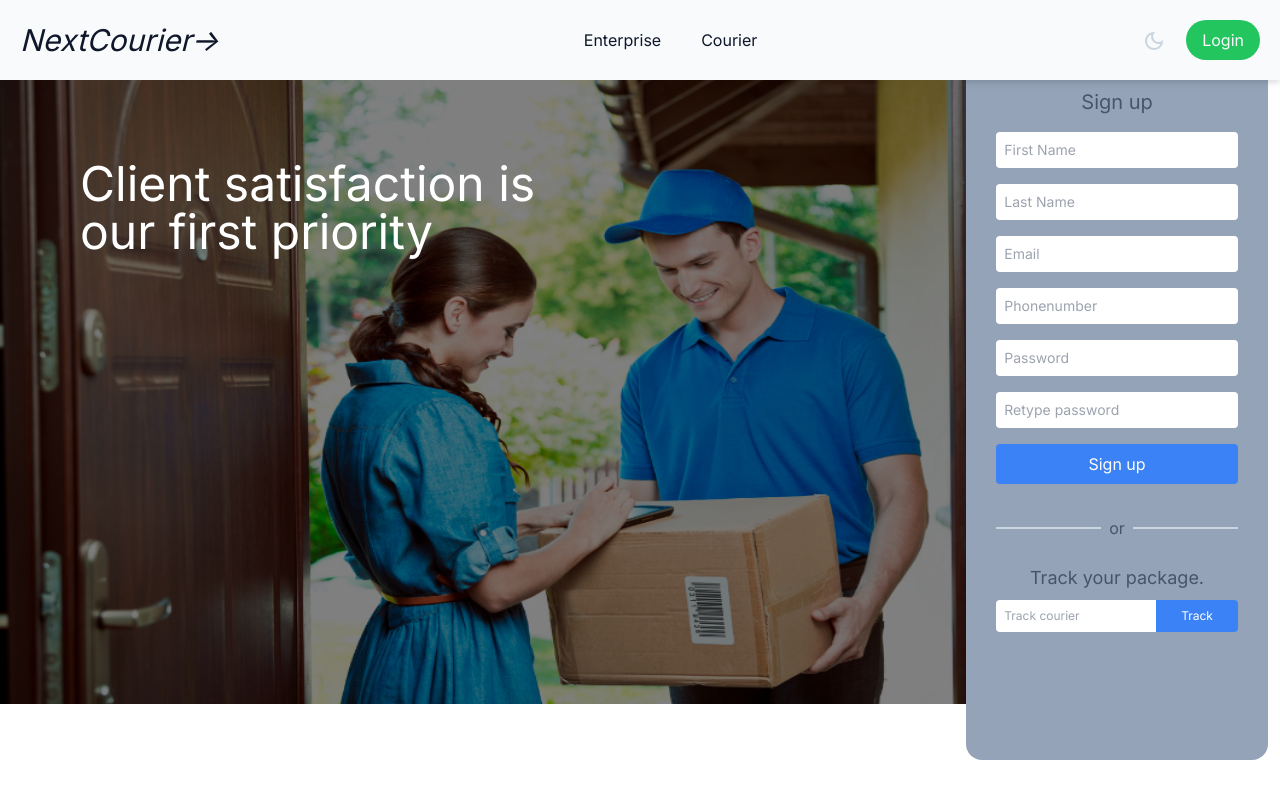
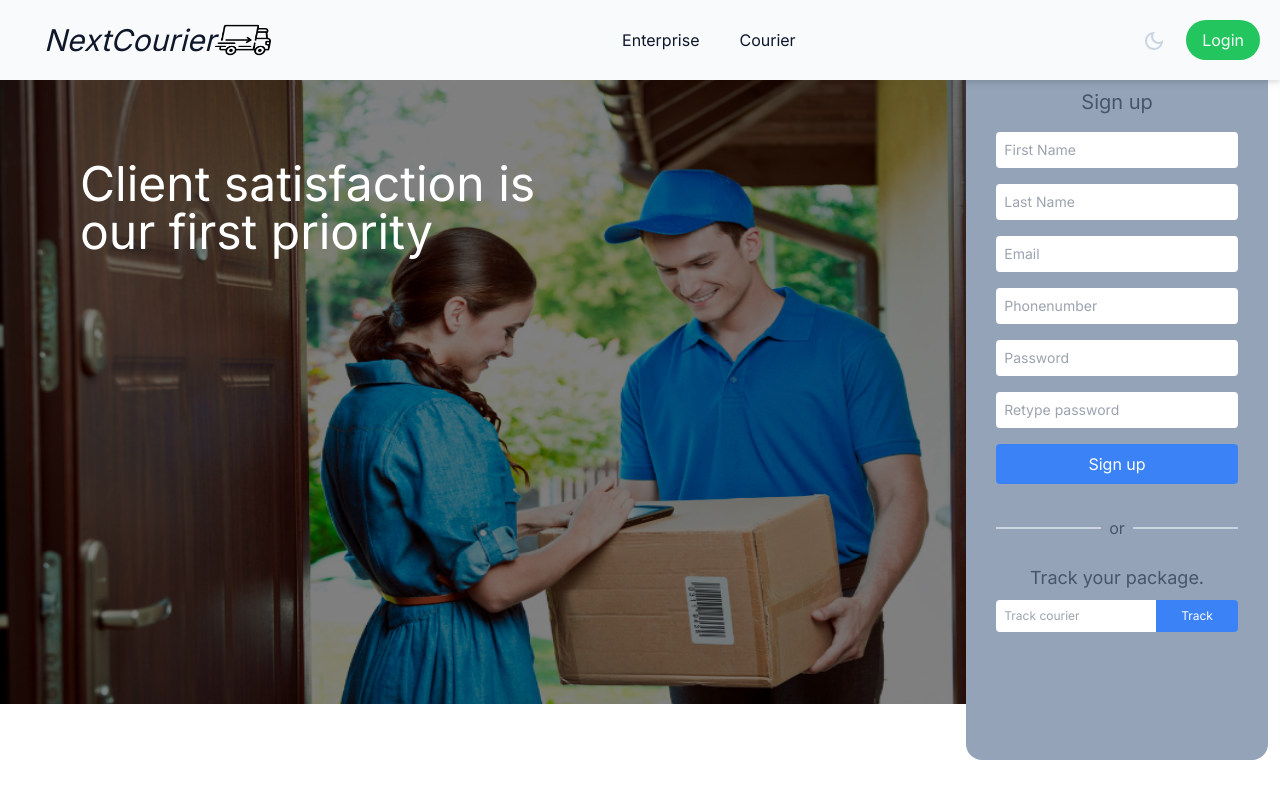
Before and after one commit to sayem499/Courier-NextJs-App, a Next.js app in the folder frontend/courier-next-app/: page / in a window 1280 px wide. Shown: the top 800 px of the page. Built offline with nearby package versions, Linux system fonts and the light colour scheme.

Commit message:
Added logo image on web app and made minor fixes.

```diff
--- a/frontend/courier-next-app/components/header.tsx
+++ b/frontend/courier-next-app/components/header.tsx
@@ -137,9 +137,10 @@ const Header: React.FC = () => {
     return (
         <>
             <header className={`flex w-full h-[10%] justify-between items-center dark:bg-slate-700  bg-slate-50 ${showLogin ? '' : 'drop-shadow-md'}`}>
-
-                <span className="text-sm text-slate-900 dark:text-slate-300 md:text-xl xl:text-3xl ml-5 italic ">NextCourier-&gt;</span>
-
+                <div className='flex justify-normal items-center bg-slate-50 ml-6 rounded-sm dark:shadow-white '>
+                    <span className="text-sm text-slate-900 md:text-xl xl:text-3xl ml-5 italic ">NextCourier</span>
+                    <img className='w-14 h-12 mr-6' src={'/fast-delivery-truck.png'}/>
+                </div>
                 {user ? <button className=' sm:flex items-center justify-center hidden h-[60%] w-[10%]
                     dark:border  rounded-lg text-sm shadow-md' onClick={openTrack}><GpsFixedIcon className='text-sm mr-1' />Track Parcel</button> : ''}
 
--- a/frontend/courier-next-app/components/track_parcel.tsx
+++ b/frontend/courier-next-app/components/track_parcel.tsx
@@ -62,7 +62,7 @@ const Track: React.FC<{ closeTrack: (event: React.MouseEvent<HTMLDivElement> | v
             <div className='h-[85%] w-[75%] flex flex-col items-center bg-white dark:bg-slate-700 pt-28 rounded '>
                 {user && <div className='flex'>
                     <input value={trackerId} onChange={e => setTrackerId(e.target.value)} placeholder='Enter tracker ID'
-                        className='rounded-l-md text-center text-black' type='text'></input>
+                        className='rounded-l-md text-center text-black border-2 dark:border-none' type='text'></input>
 
                     <button className="bg-blue-500 hover:bg-blue-700 hover:shadow-blue-500
                      text-white sm:text-xs text-sm p-2 item-center rounded-r-md" onClick={handleClick}>Track</button>
@@ -94,7 +94,7 @@ const Track: React.FC<{ closeTrack: (event: React.MouseEvent<HTMLDivElement> | v
 
                 </div>
 
-                {parcelStatus && <div className='h-[50%] w-[70%] bg-white rounded-md pt-2 flex flex-col overflow-scroll'>
+                {parcelStatus && <div className='h-[50%] w-[70%] bg-white rounded-md pt-2 flex flex-col overflow-scroll border-2 dark:border-none'>
                     {
                         parcelStatus?.parcelStatus.map((item) => (
                             <span className='m-2 text-black text-sm'>{item}</span>
```
Also changed, not shown: frontend/courier-next-app/public/fast-delivery-truck.png (added).
